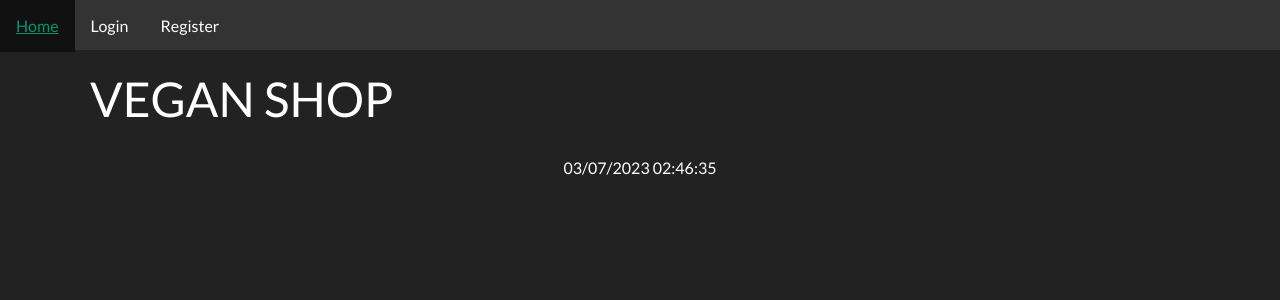
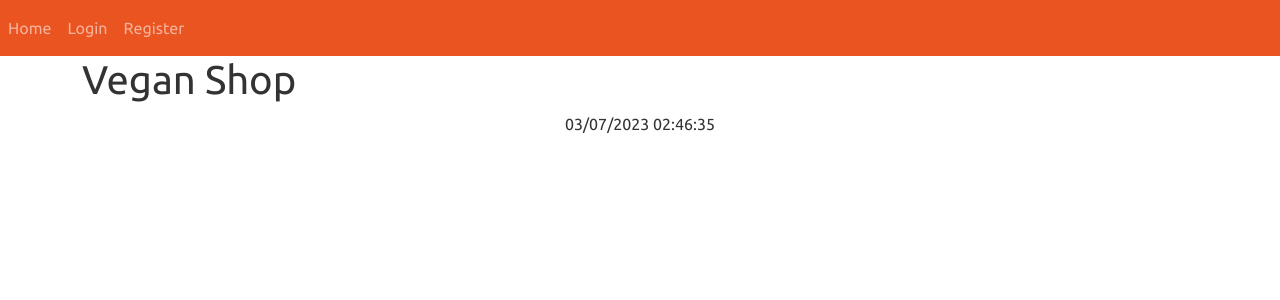
Before and after one commit to programiranje024/vegan-shop, a PHP site: page /index.php in a window 1280 px wide. Shown: the top 300 px of the page. Run offline with PHP 8.4, Linux system fonts and the light colour scheme; data that the repository does not hold is empty.

Commit message:
feat: use bootstrap for navbar

```diff
--- a/www/views/header.php
+++ b/www/views/header.php
@@ -5,25 +5,45 @@ $logged_in = Session::isLoggedIn();
 <html>
 <head>
   <title>Vegan Shop</title>
-  <link rel="stylesheet" type="text/css" href="https://bootswatch.com/5/darkly/bootstrap.min.css">
-  <link rel="stylesheet" type="text/css" href="/css/main.css">
+  <link rel="stylesheet" type="text/css" href="https://bootswatch.com/5/united/bootstrap.min.css">
   <meta name="viewport" content="width=device-width, initial-scale=1.0">
 </head>
 <body>
-  <nav>
-    <ul>
-      <li><a href="/index.php">Home</a></li>
+  <nav class="navbar navbar-expand-lg navbar-dark bg-primary">
+    <div class="collapse navbar-collapse" id="mainNavbar">
+        <ul class="navbar-nav">
+          <li class="nav-item">
+            <a class="nav-link" href="/index.php">Home</a>
+          </li>
           <?php if ($logged_in) { ?>
-        <li><a href="/user/profile.php">Profile</a></li>
-        <li><a id='cart-link' href="/user/cart.php">Cart</a></li>
-        <li><a href="/user/shopping-lists.php">Shopping Lists</a></li>
+            <li class="nav-item">
+              <a class="nav-link" href="/user/profile.php">Profile</a>
+            </li>
+            <li class="nav-item">
+              <a class="nav-link" href="/user/cart.php">Cart</a>
+            </li>
+            <li class="nav-item">
+              <a class="nav-link" id='cart-link' href="/user/cart.php">Cart</a>
+            </li>
+            <li class="nav-item">
+              <a class="nav-link" href="/user/shopping-lists.php">Shopping Lists</a>
+            </li>
           <?php if (Session::getSessionUser()['admin']) { ?>
-        <li><a href="/admin/index.php">Admin</a></li>
+            <li class="nav-item">
+              <a class="nav-link" href="/admin/index.php">Admin</a>
+            </li>
           <?php } ?>
-        <li><a href="/user/logout.php">Logout</a></li>
+            <li class="nav-item">
+              <a class="nav-link" href="/user/logout.php">Logout</a>
+            </li>
           <?php } else { ?>
-        <li><a href="/user/login.php">Login</a></li>
-        <li><a href="/user/register.php">Register</a></li>
+            <li class="nav-item">
+              <a class="nav-link" href="/user/login.php">Login</a>
+            </li>
+            <li class="nav-item">
+              <a class="nav-link" href="/user/register.php">Register</a>
+            </li>
           <?php } ?>
         </ul>
+    </div>
   </nav>
```
Lines whose indentation alone changed are shown as unchanged.
